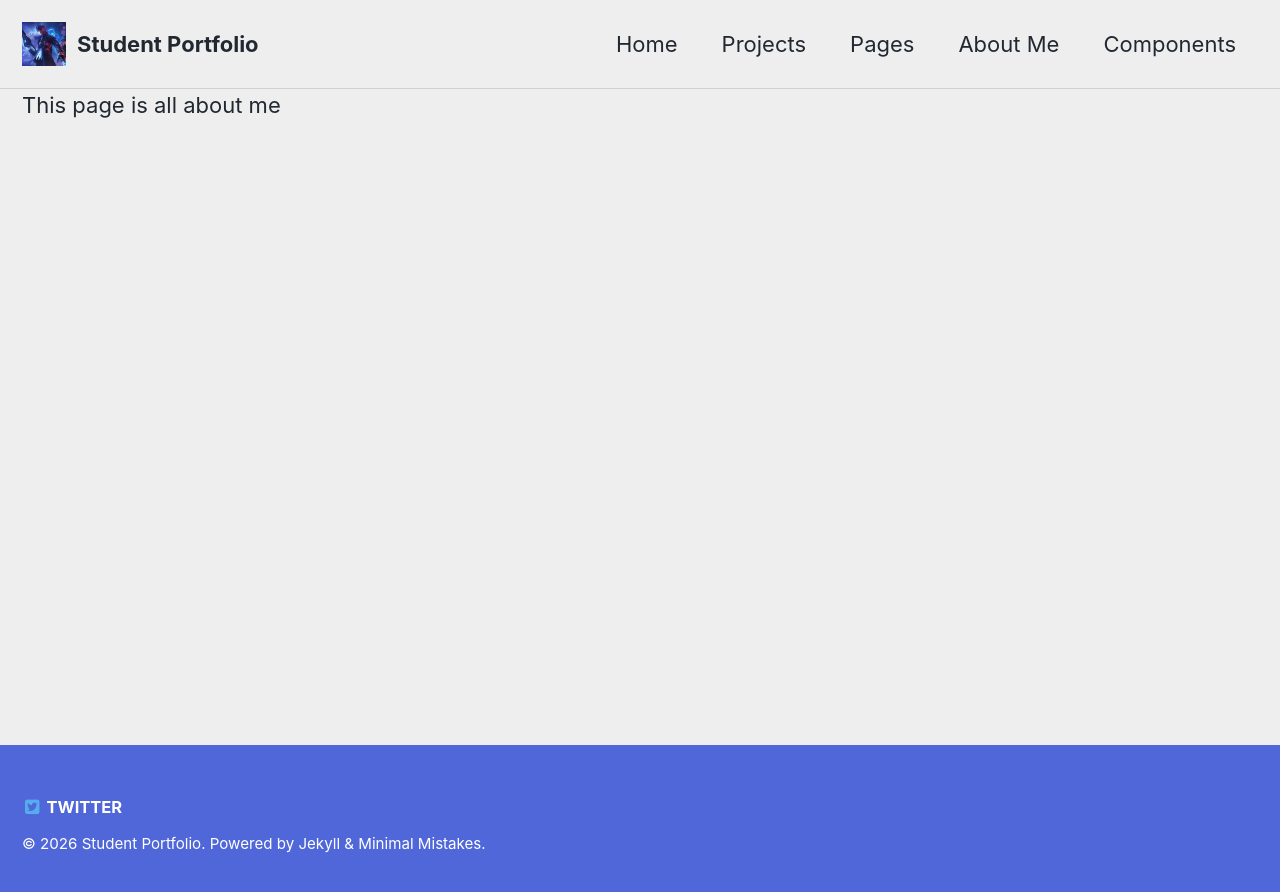
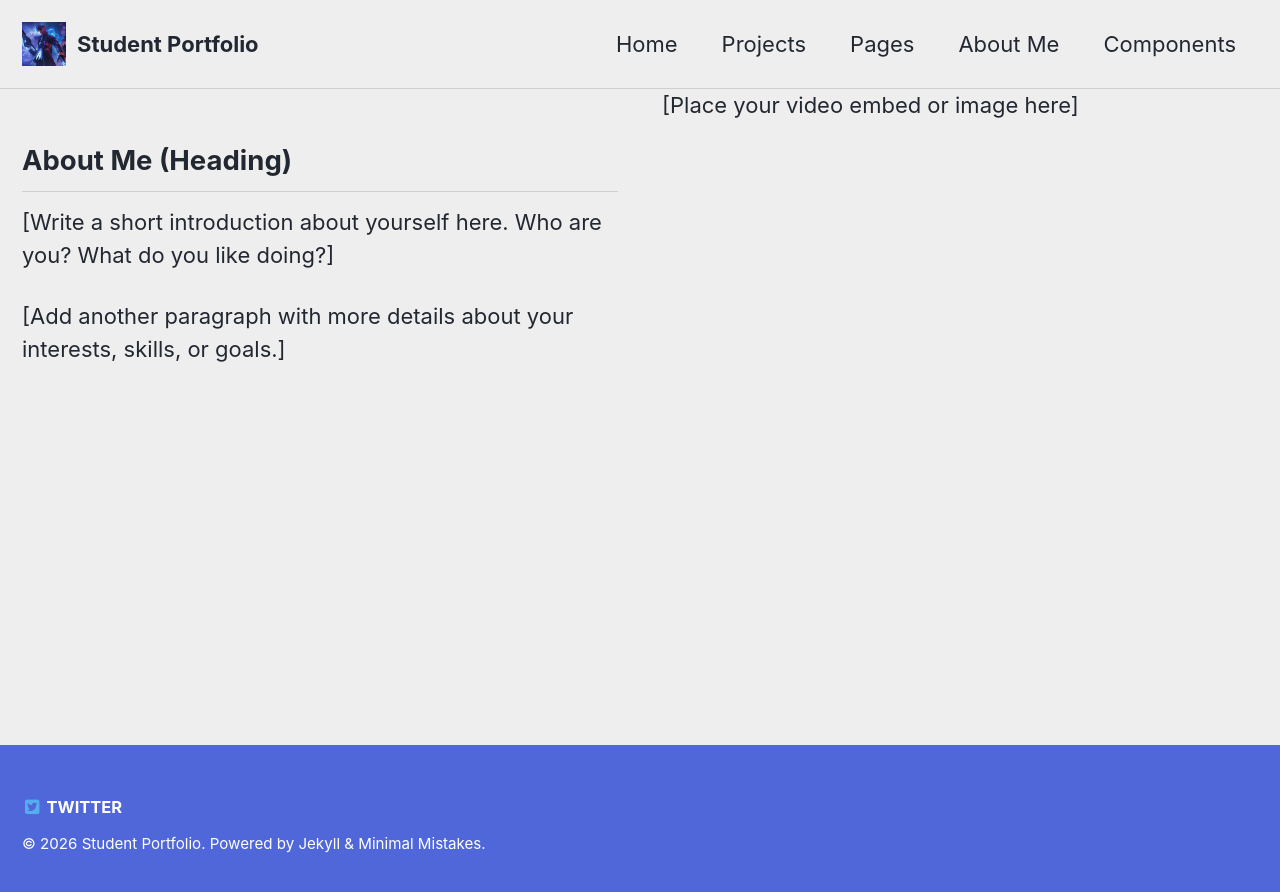
Before and after one commit to gdadteaching/gdadteaching.github.io, a Jekyll site: the page built from _pages/about-me.md, in a window 1280 px wide. Shown: the top 892 px of the page. Built offline with Jekyll 4.4.1, drawn with Linux system fonts in a browser that asks for light colours.

Commit message:
testing flex layout

```diff
--- a/_pages/about-me.md
+++ b/_pages/about-me.md
@@ -4,4 +4,23 @@ layout: default
 permalink: /about-me/
 ---
 
-This page is all about me
+<div style="display:flex; flex-wrap:wrap; gap:2rem; align-items:flex-start;">
+
+  <!-- LEFT: text content -->
+  <div style="flex:1 1 250px; min-width:250px;">
+    <h2>About Me (Heading)</h2>
+    <p>
+      [Write a short introduction about yourself here. Who are you? What do you like doing?]
+    </p>
+    <p>
+      [Add another paragraph with more details about your interests, skills, or goals.]
+    </p>
+  </div>
+
+  <!-- RIGHT: video/content area -->
+  <div style="flex:1 1 250px; min-width:250px;">
+    <!-- Replace this placeholder with a YouTube iframe or a video tag -->
+    <p>[Place your video embed or image here]</p>
+  </div>
+
+</div>
```
